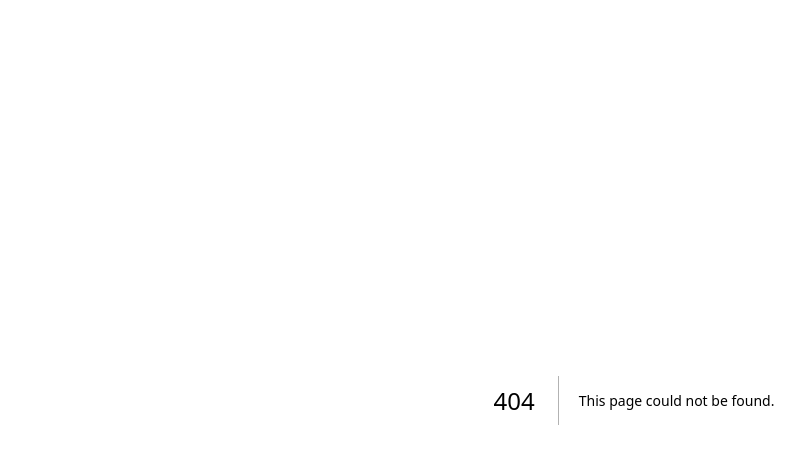
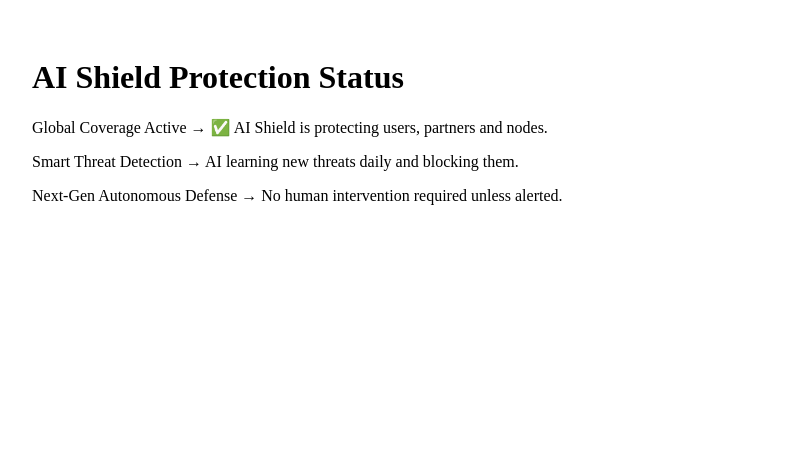
Before and after one commit to GlobalBlockInc/AIOS-frontend, a Next.js app: page /shield in a window 1280 px wide. Before the commit this address had no page. Shown: the top 464 px of the page, without its empty margins (6-811 px from the left). Built offline with nearby package versions, Linux system fonts and the light colour scheme.

Commit message:
Create shield.jsx

```diff
--- /dev/null
+++ b/pages/shield.jsx
@@ -0,0 +1,10 @@
+export default function ShieldStatus() {
+  return (
+    <div style={{ padding: 30 }}>
+      <h1>AI Shield Protection Status</h1>
+      <p>Global Coverage Active → ✅ AI Shield is protecting users, partners and nodes.</p>
+      <p>Smart Threat Detection → AI learning new threats daily and blocking them.</p>
+      <p>Next-Gen Autonomous Defense → No human intervention required unless alerted.</p>
+    </div>
+  );
+}
```
